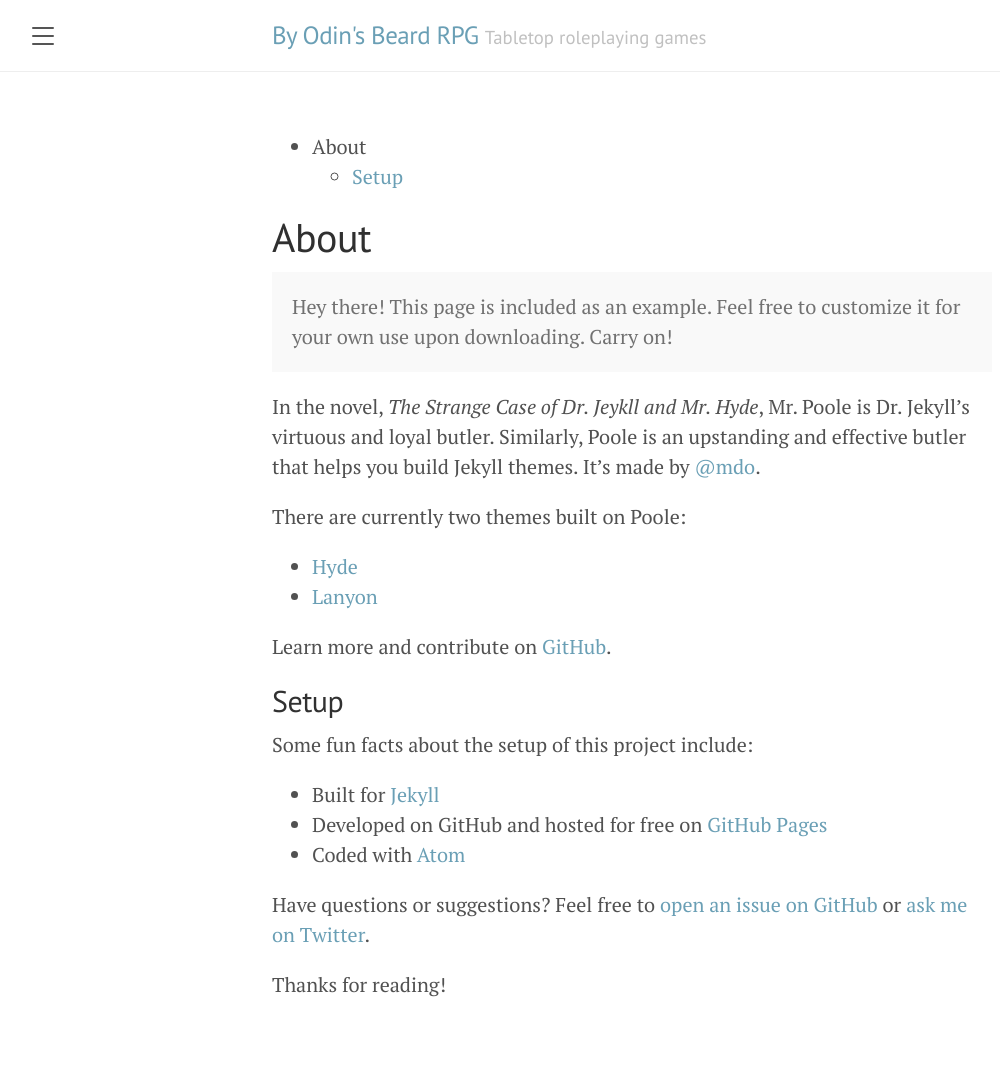
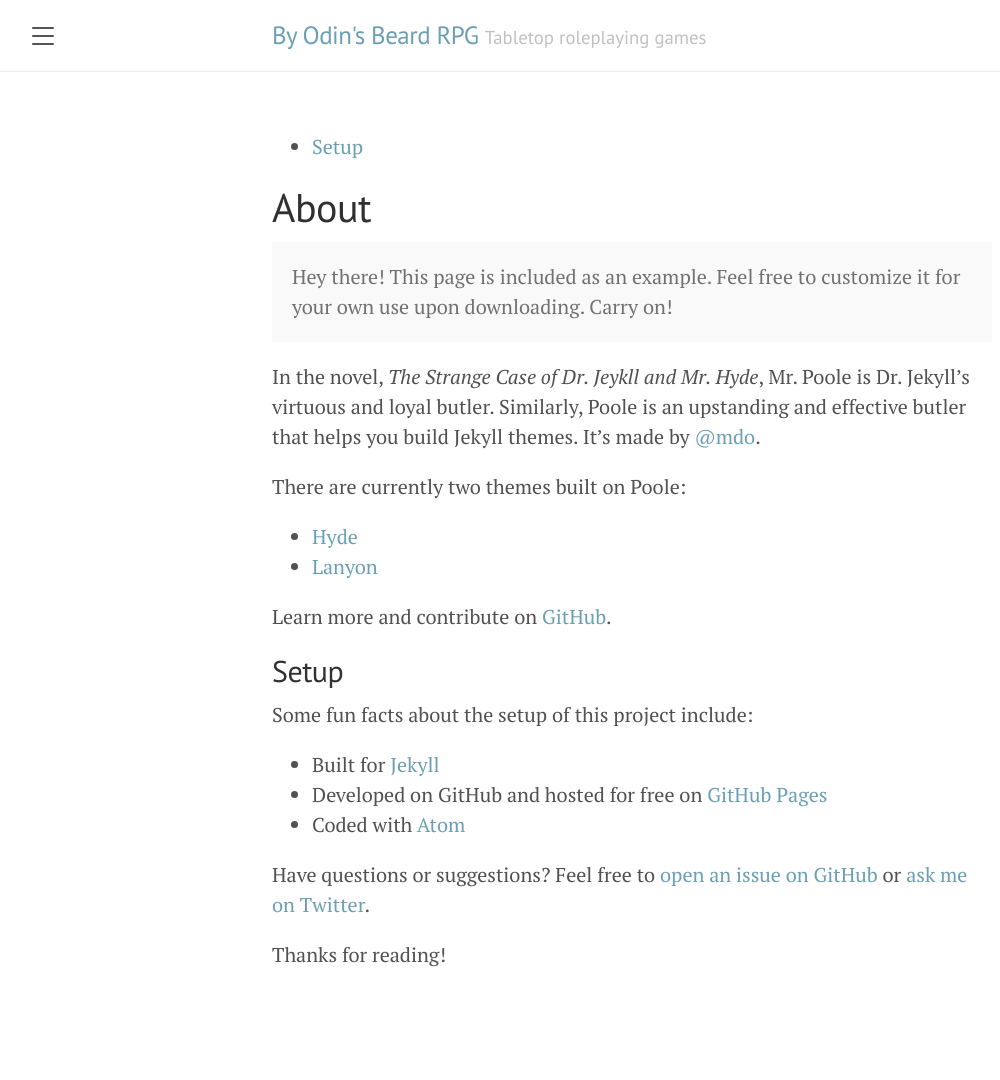
Before and after one commit to byodinsbeardrpg/byodinsbeardrpg.github.io, a Jekyll site: the page built from about.md, in a window 1280 px wide. Shown: the whole page, without its empty margins (8-1008 px from the left). Built offline with Jekyll 4.4.1, drawn with Linux system fonts in a browser that asks for light colours; after the commit the page ends 1050 px from its top, so only the background shows below that.

Commit message:
Update default.html

```diff
--- a/_layouts/default.html
+++ b/_layouts/default.html
@@ -20,7 +20,7 @@
       </div>
 
       <div class="container content">
-		{% include toc.html html=content sanitize=true h_max=3 %}
+		{% include toc.html html=content sanitize=true h_min=2 h_max=3 %}
         {{ content }}
       </div>
     </div>
```
